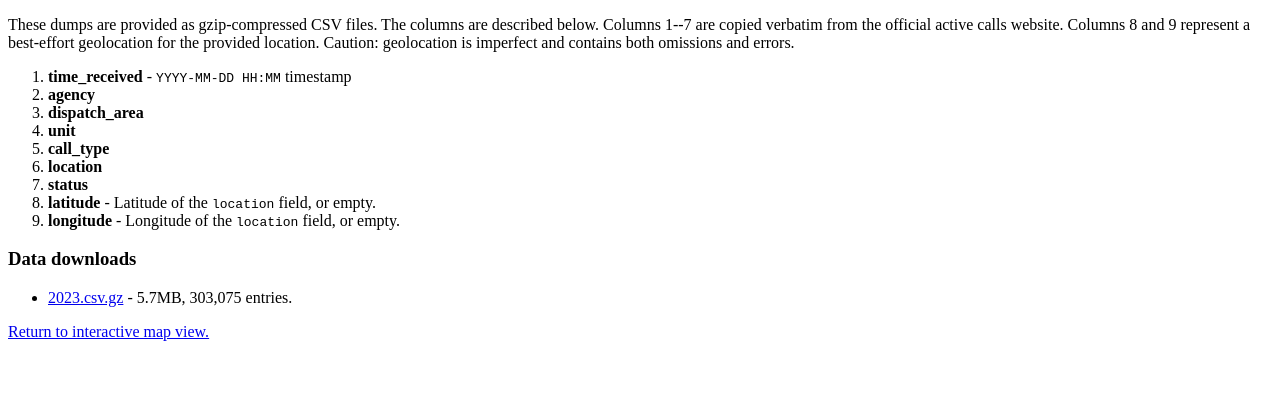
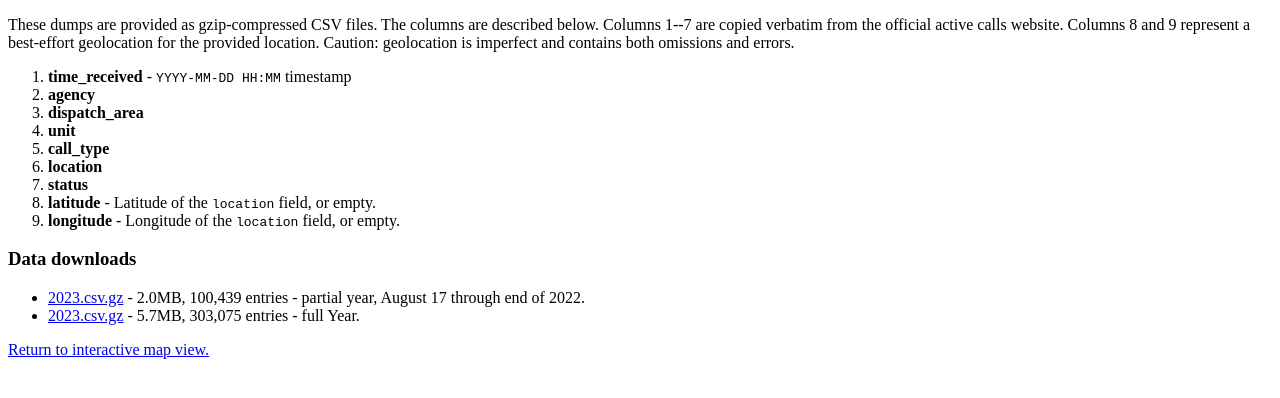
Before and after one commit to npjrva/npjrva.github.io, a plain HTML site: page rva-active-calls/downloads.html in a window 1280 px wide. Shown: the part 152-550 px from the top of the page. Drawn offline with Linux system fonts and the light colour scheme.

Commit message:
Add partial 2022 data download

```diff
--- a/rva-active-calls/downloads.html
+++ b/rva-active-calls/downloads.html
@@ -32,7 +32,8 @@ is imperfect and contains both omissions and errors.
 
 <h3>Data downloads</h3>
 <ul>
-  <li><a href="2023.csv.gz">2023.csv.gz</a> - 5.7MB, 303,075 entries.</li>
+  <li><a href="2022.csv.gz">2023.csv.gz</a> - 2.0MB, 100,439 entries - partial year, August 17 through end of 2022.</li>
+  <li><a href="2023.csv.gz">2023.csv.gz</a> - 5.7MB, 303,075 entries - full Year.</li>
 </ul>
 
 
```
Also changed, not shown: 1 other file.
